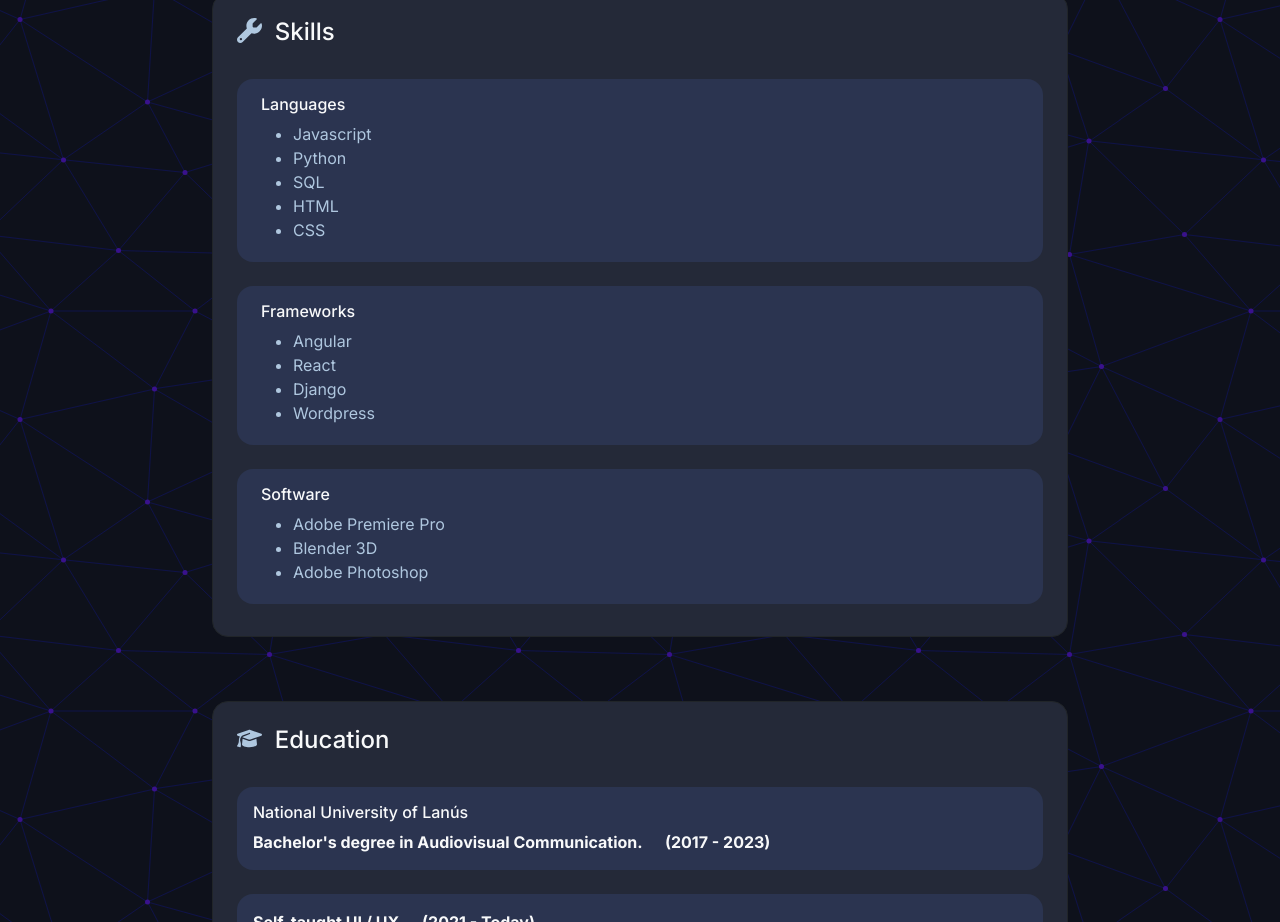
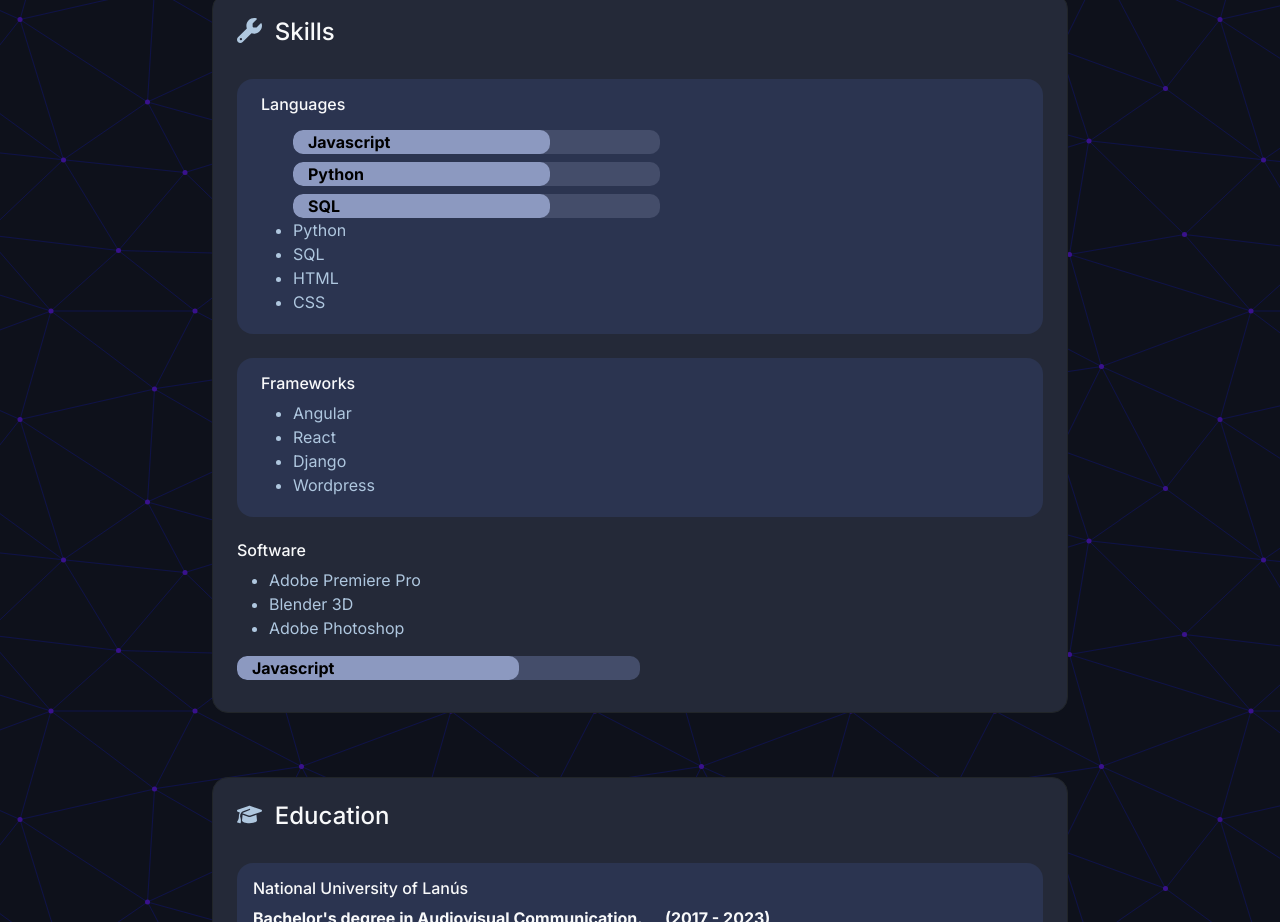
Before and after one commit to tobsailbot/portfolio-projects, a Next.js app: page / in a window 1280 px wide. Shown: the part 1880-2802 px from the top of the page. Built offline with nearby package versions, Linux system fonts and the light colour scheme.

Commit message:
progress bars

```diff
--- a/src/app/css/styles.css
+++ b/src/app/css/styles.css
@@ -34,3 +34,23 @@ body {
     background-color: hsl(225, 29%, 60%) !important;
     border-color: hsl(225, 29%, 60%)  !important;
 }
+
+
+.progress-bar{
+    background-color: hsl(225, 22%, 34%) !important;
+    border-radius: 10px;
+    width: 50%;
+}
+
+
+.skills {
+  text-align: left;
+  padding-left: 15px;
+  color: rgb(0, 0, 0);
+  border-radius: 10px;
+}
+
+.bar {
+    background-color:hsl(225, 29%, 65%);
+    border-radius: 10px;
+}
--- a/src/app/page.tsx
+++ b/src/app/page.tsx
@@ -260,7 +260,15 @@ export default function Home() {
         <div className="proj-card p-3 pb-1 ps-4 rounded-4">
           <h6>Languages</h6>
           <ul className='about'>
-            <li>Javascript</li>
+          <div className="progress-bar mt-3">
+            <div className="skills bar" style={{width: '70%'}}><b>Javascript</b></div>
+          </div>
+          <div className="progress-bar mt-2">
+            <div className="skills bar" style={{width: '70%'}}><b>Python</b></div>
+          </div>
+          <div className="progress-bar mt-2">
+            <div className="skills bar" style={{width: '70%'}}><b>SQL</b></div>
+          </div>
             <li>Python</li>
             <li>SQL</li>
             <li>HTML</li>
@@ -282,14 +290,17 @@ export default function Home() {
 
         <br />
 
-        <div className="proj-card p-3 pb-1 ps-4 rounded-4">
           <h6>Software</h6>
           <ul className='about'>
             <li>Adobe Premiere Pro</li>
             <li>Blender 3D</li>
             <li>Adobe Photoshop</li>
           </ul>
+
+        <div className="progress-bar">
+          <div className="skills bar" style={{width: '70%'}}><b>Javascript</b></div>
         </div>
+
 
         <br />
 
```
